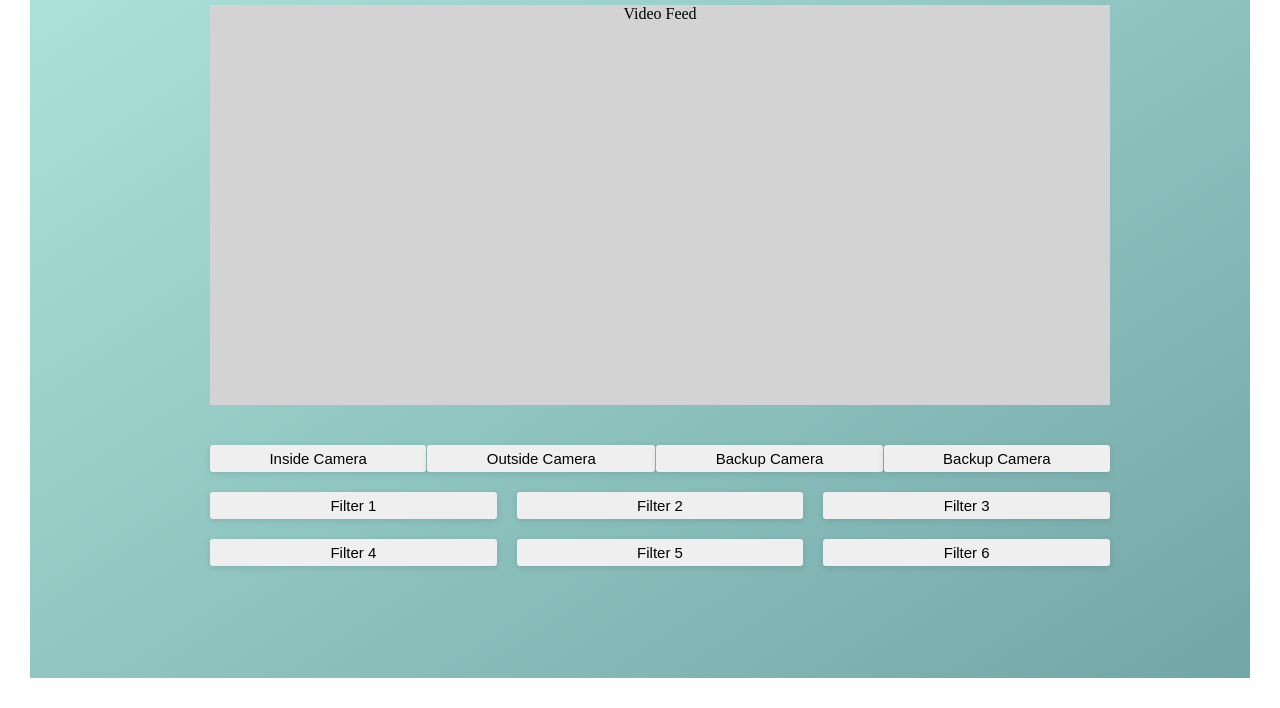
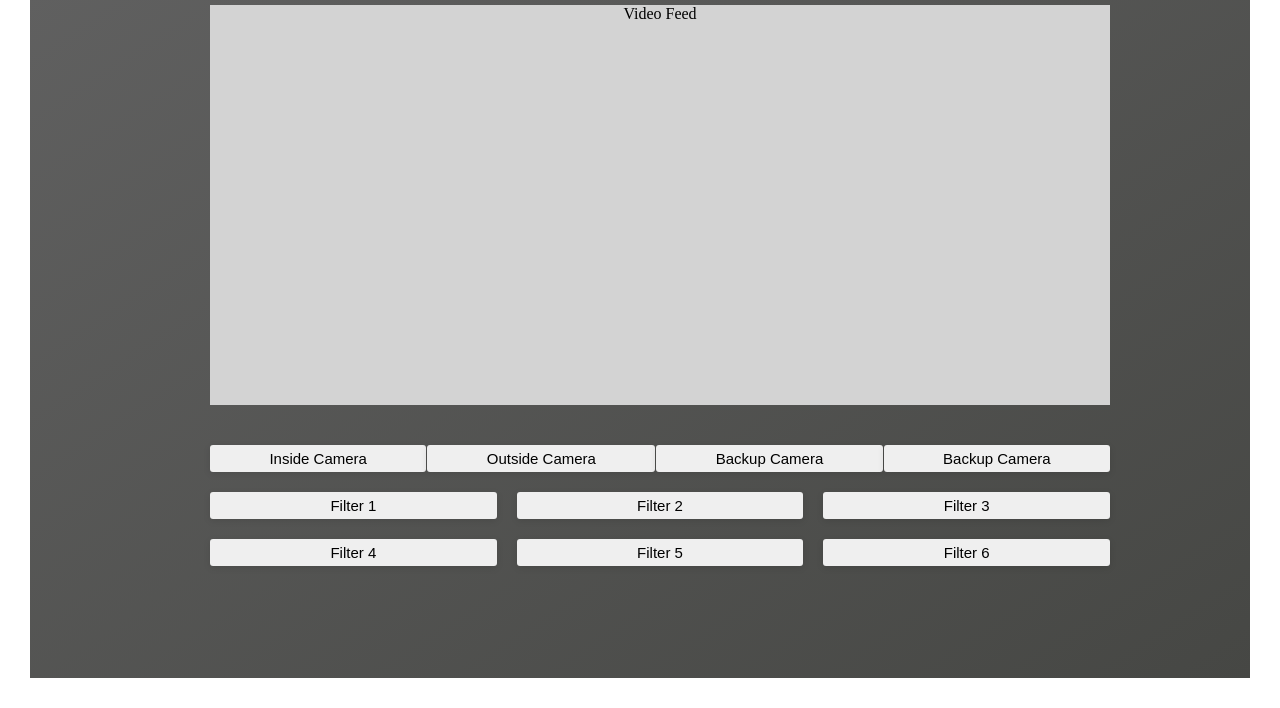
Before and after one commit to tonaramos/CrowdControlP42, a plain HTML site: page index.html in a window 1280 px wide. Shown: the part 152-860 px from the top of the page. Drawn offline with Linux system fonts and the light colour scheme.

Commit message:
Add files via upload

```diff
--- a/styles.css
+++ b/styles.css
@@ -13,7 +13,7 @@ div {
   text-align: center;
   padding: 50px;
   margin: 30px;
-  background-image: linear-gradient(to right bottom, rgb(176, 230, 221), rgb(114, 167, 167));
+  background-image: linear-gradient(to right bottom, rgb(98, 98, 98), rgb(70, 71, 68));
   height: 100vh;
 }
 
```
